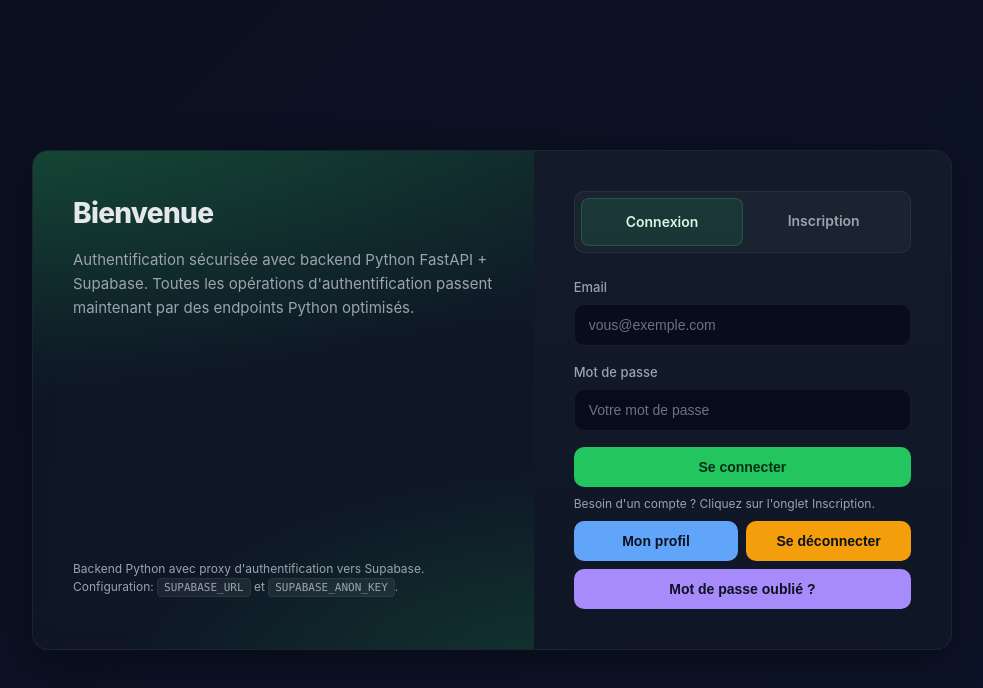
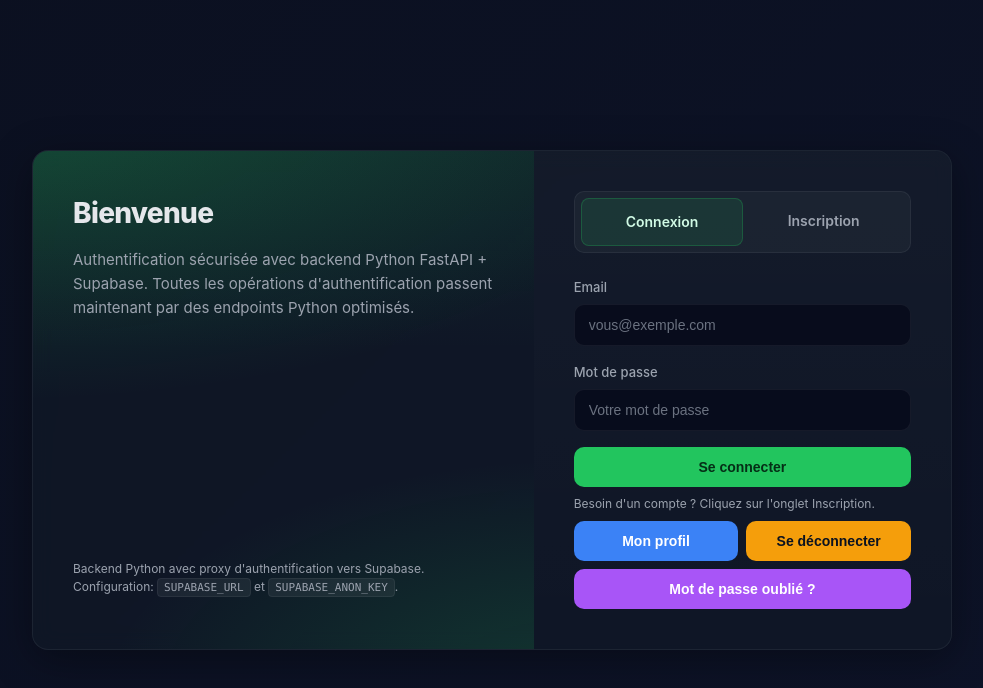
Before and after one commit to ilyes-Benyahia-Etudiant/Projet-JO-Python, a plain HTML site: page public/index.html in a window 1280 px wide. Shown: the whole page, without its empty margins (148-1131 px from the left). Drawn offline with nearby package versions, Linux system fonts and the light colour scheme; files that its build step writes are made by us from their sources; no server answers; files whose address does not match are found by name.

Commit message:
commit css-btn

```diff
--- a/public/css/styles.css
+++ b/public/css/styles.css
@@ -202,8 +202,23 @@ p.lead {
 }
 
 /* ===============================================
-   Boutons
+   Groupes de Boutons
    =============================================== */
+.btn-group {
+  display: flex;
+  gap: 8px;
+  margin-top: 8px;
+  flex-wrap: wrap;
+}
+
+.btn-group .btn {
+  flex: 1;
+}
+
+.btn-single {
+  margin-top: 8px;
+}
+
 .btn {
   width: 100%;
   padding: 12px 16px;
--- a/public/index.html
+++ b/public/index.html
@@ -34,12 +34,12 @@
         </div>
         <button id="btn-login" class="btn">Se connecter</button>
         <div class="hint">Besoin d'un compte ? Cliquez sur l'onglet Inscription.</div>
-        <div style="display:flex; gap:8px; margin-top:8px">
-          <button id="btn-me" class="btn" style="background:#60a5fa;color:#0b1220">Mon profil</button>
-          <button id="btn-logout" class="btn" style="background:#f59e0b;color:#0b1220">Se déconnecter</button>
+        <div class="btn-group">
+          <button id="btn-me" class="btn btn-secondary">Mon profil</button>
+          <button id="btn-logout" class="btn btn-warning">Se déconnecter</button>
         </div>
-        <div style="margin-top:8px">
-          <button id="btn-forgot" class="btn" style="background:#a78bfa;color:#0b1220">Mot de passe oublié ?</button>
+        <div class="btn-single">
+          <button id="btn-forgot" class="btn btn-accent">Mot de passe oublié ?</button>
         </div>
         <div id="login-msg" class="msg" style="display:none"></div>
       </div>
```
